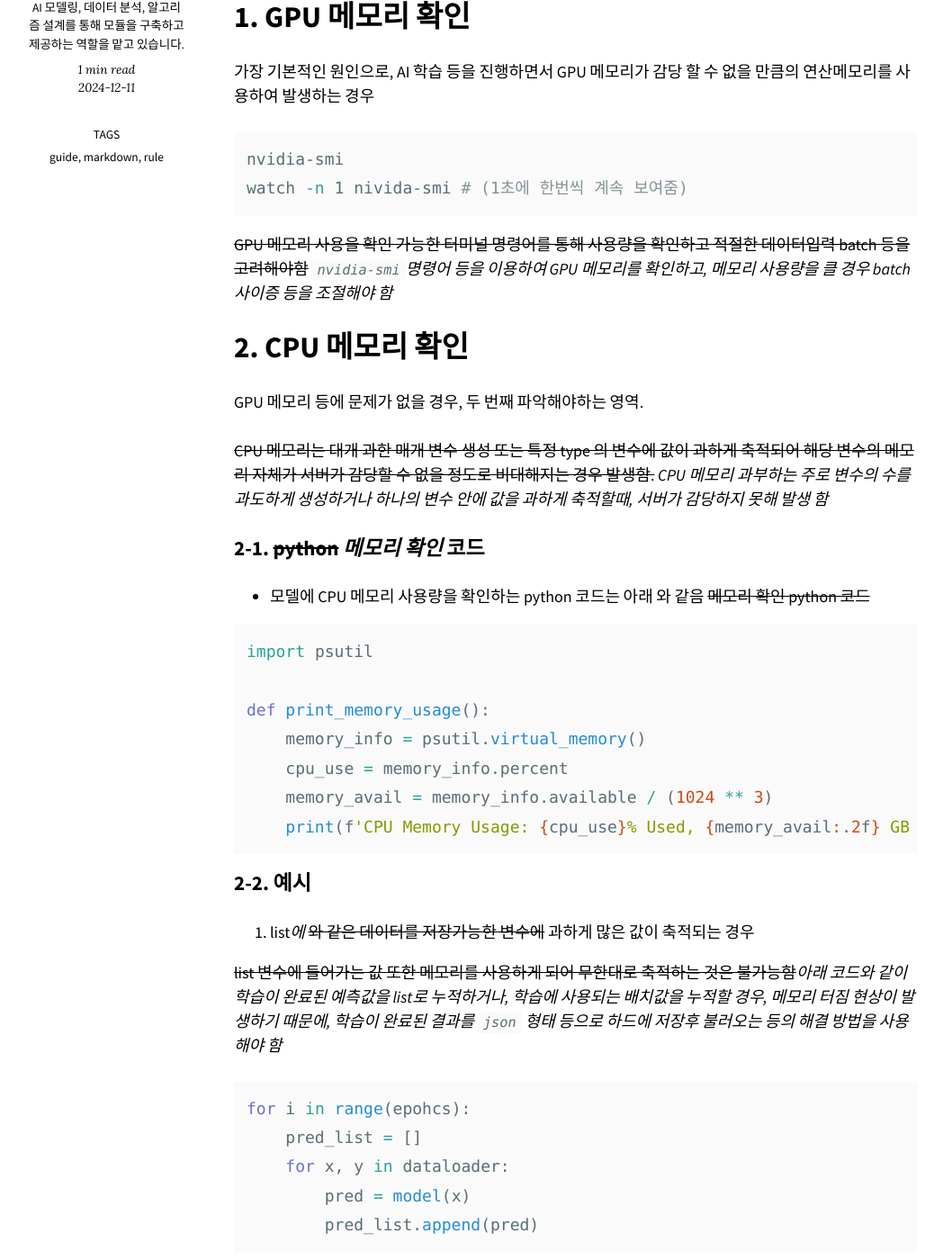
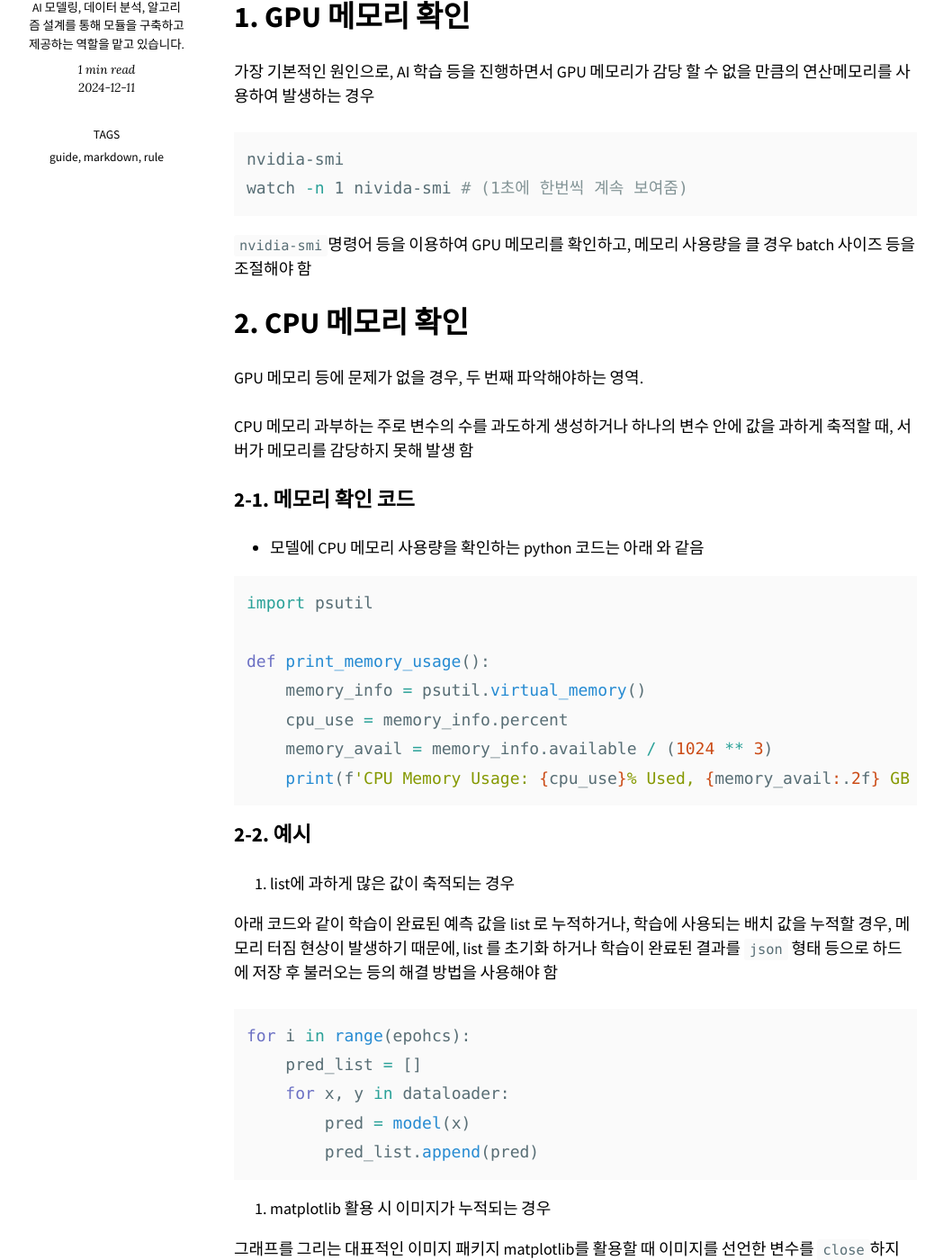
Before and after one commit to aitheimc/aitheimc.github.io, a Jekyll site: the page built from _posts/2024-12-11-GPU_CPU.markdown, in a window 1280 px wide and 1400 px high, scrolled down 359 px. Shown: the whole window at 90% size, without its empty margins (115-1163 px from the left). Built offline with Jekyll 4.4.1, drawn with Linux system fonts in a browser that asks for light colours; nearby versions of some CDN libraries; some of the changed text lies outside the part shown.

Commit message:
20241216

````diff
--- a/_posts/2024-12-11-GPU_CPU.markdown
+++ b/_posts/2024-12-11-GPU_CPU.markdown
@@ -23,17 +23,17 @@ nvidia-smi
 watch -n 1 nivida-smi # (1초에 한번씩 계속 보여줌)
 ```
 
-~~GPU 메모리 사용을 확인 가능한 터미널 명령어를 통해 사용량을 확인하고 적절한 데이터입력 batch 등을 고려해야함~~ *`nvidia-smi`명령어 등을 이용하여 GPU 메모리를 확인하고, 메모리 사용량을 클 경우 batch 사이증 등을 조절해야 함*
+`nvidia-smi`명령어 등을 이용하여 GPU 메모리를 확인하고, 메모리 사용량을 클 경우 batch 사이즈 등을 조절해야 함
 
 # 2. CPU 메모리 확인
 
 GPU 메모리 등에 문제가 없을 경우, 두 번째 파악해야하는 영역.
 
-~~CPU 메모리는 대개 과한 매개 변수 생성 또는 특정 type 의 변수에 값이 과하게 축적되어 해당 변수의 메모리 자체가 서버가 감당할 수 없을 정도로 비대해지는 경우 발생함.~~ *CPU 메모리 과부하는 주로 변수의 수를 과도하게 생성하거나 하나의 변수 안에 값을 과하게 축적할때, 서버가 감당하지 못해 발생 함*
+CPU 메모리 과부하는 주로 변수의 수를 과도하게 생성하거나 하나의 변수 안에 값을 과하게 축적할 때, 서버가 메모리를 감당하지 못해 발생 함
 
-### 2-1. ~~python~~ *메모리 확인* 코드
+### 2-1. 메모리 확인 코드
 
-- 모델에 CPU 메모리 사용량을 확인하는 python 코드는 아래 와 같음 ~~메모리 확인 python 코드~~
+- 모델에 CPU 메모리 사용량을 확인하는 python 코드는 아래 와 같음
 
 ```python
 import psutil
@@ -47,9 +47,9 @@ def print_memory_usage():
 
 ### 2-2. 예시
 
-1.  list*에* ~~와 같은 데이터를 저장가능한 변수에~~ 과하게 많은 값이 축적되는 경우
+1.  list에 과하게 많은 값이 축적되는 경우
 
-~~list 변수에 들어가는 값 또한 메모리를 사용하게 되어 무한대로 축적하는 것은 불가능함~~*아래 코드와 같이 학습이 완료된 예측값을 list로 누적하거나, 학습에 사용되는 배치값을 누적할 경우, 메모리 터짐 현상이 발생하기 때문에, 학습이 완료된 결과를 `json` 형태 등으로 하드에 저장후 불러오는 등의 해결 방법을 사용해야 함*
+아래 코드와 같이 학습이 완료된 예측 값을 list 로 누적하거나, 학습에 사용되는 배치 값을 누적할 경우, 메모리 터짐 현상이 발생하기 때문에, list 를 초기화 하거나 학습이 완료된 결과를 `json` 형태 등으로 하드에 저장 후 불러오는 등의 해결 방법을 사용해야 함
 
 
 ```python
@@ -60,12 +60,10 @@ for i in range(epohcs):
         pred_list.append(pred)
 ```
 
-2. matplotlib *활용시 이미지가 누적되는 경우*
+2. matplotlib 활용 시 이미지가 누적되는 경우
 
-그래프를 그리는 대표적인 이미지 패키지 matplotlib 를 활용할때 *이미지를 선언한 변수를 `close`하지 않을 경우 메모리가 축적되기 때문에 아래 코드처럼 `close`메소드를 활용해서 작업이 완료된 변수를 제거해 주어야 함.
+그래프를 그리는 대표적인 이미지 패키지 matplotlib를 활용할 때 이미지를 선언한 변수를 `close`하지 않을 경우 메모리가 축적되기 때문에 아래 코드처럼 `close`메소드를 활용해서 작업이 완료된 변수를 제거해 주어야 함.
 
 ```python
 plt.close(fig)
 ```
-
-~~위와 같이 fig 를 close 해주지 않으면 같은 fig 를 생성해도 이전에 생성된 figure 가 사라지지 않아 메모리가 계속 축적됨~~
````
